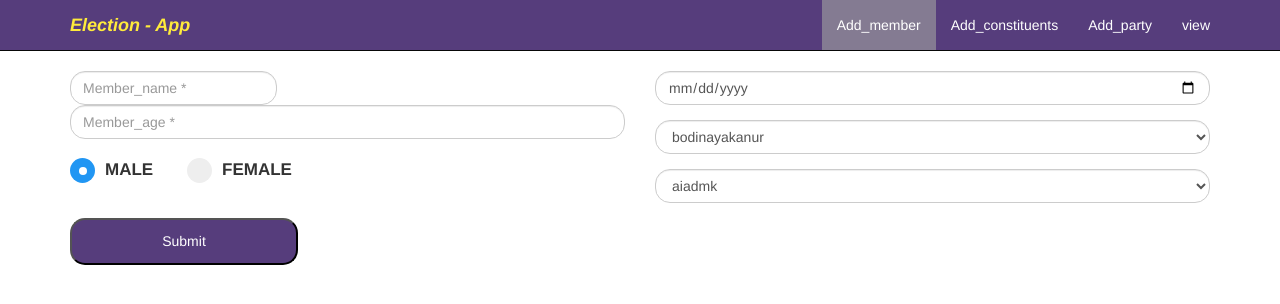
After one commit to varthu/Politics, a Django app: template app1/templates/addMember.html in a window 1280 px wide. The commit adds this page. Shown: the top 304 px of the page. Run offline with Django 3.2, Linux system fonts and the light colour scheme; the template is opened without the code that fills it, so the values that code supplies are empty; data comes from the database, SQL or seed files in the repository; some libraries are stand-ins or nearby versions.

Commit message:
Changes members

```diff
--- /dev/null
+++ b/app1/templates/addMember.html
@@ -0,0 +1,506 @@
+<!DOCTYPE html>
+<!-- saved from url=(0031)http://127.0.0.1:8000/addMember -->
+<html lang="en"><head><meta http-equiv="Content-Type" content="text/html; charset=UTF-8">
+
+  <meta name="viewport" content="width=device-width, initial-scale=1">
+  <link rel="stylesheet" href="./addMember_files/bootstrap.min.css">
+  <script src="./addMember_files/jquery.min.js"></script>
+  <script src="./addMember_files/bootstrap.min.js"></script>
+  <style>
+    .navbar {
+    background-color: #563d7c;
+    color: #f7f7f7;
+         }
+    .form-control {
+    border-radius: 1.5rem;
+       }
+       .btnSubmit {
+          border-radius: 1.5rem;
+          padding: 1%;
+          width: 20%;
+          cursor: pointer;
+          background: #563d7c;
+          color: #fff;
+        }
+    .navbar-inverse .navbar-nav>li>a {
+        color: #fff;
+    }
+    .navbar-inverse .navbar-brand {
+        color: #FFEB3B;
+        font-weight: 700;
+        font-style: italic;
+    }
+    .navbar-inverse .navbar-nav>.active>a, .navbar-inverse .navbar-nav>.active>a:focus, .navbar-inverse .navbar-nav>.active>a:hover {
+        color: #fff;
+        background-color: #9e9e9ea3;
+    }
+.checkcontainer {
+    position: relative;
+    padding-left: 35px;
+    padding-right: 30px;
+    margin-bottom: 12px;
+    cursor: pointer;
+    font-size: 17px;
+    -webkit-user-select: none;
+    -moz-user-select: none;
+    -ms-user-select: none;
+    user-select: none;
+}
+.checkcontainer input {
+    position: absolute;
+    opacity: 0;
+    cursor: pointer;
+}
+.checkcontainer input:checked ~ .radiobtn {
+    background-color: #2196F3;
+}
+.radiobtn {
+    position: absolute;
+    top: 0;
+    left: 0;
+    height: 25px;
+    width: 25px;
+    background-color: #eee;
+    border-radius: 50%;
+}
+.checkcontainer input:checked ~ .radiobtn:after {
+    display: block;
+}
+
+.checkcontainer .radiobtn:after {
+    top: 9px;
+    left: 9px;
+    width: 8px;
+    height: 8px;
+    border-radius: 50%;
+    background: white;
+}
+.radiobtn:after {
+    content: "";
+    position: absolute;
+    display: none;
+}
+
+  </style>
+</head>
+<body>
+  <div class="navbar navbar-inverse navbar-static-top ">
+    <div class="container">
+      <a href="http://127.0.0.1:8000/addMember#" class="navbar-brand">Election - App</a>
+      <div class="collapse navbar-collapse navHeaderCollapse">
+        <nav>
+            <ul class="nav navbar-nav navbar-right">
+              <li class="active"><a href="http://127.0.0.1:8000/addMember">Add_member</a></li>
+              <li><a href="http://127.0.0.1:8000/addConstituents">Add_constituents</a></li>
+              <li><a href="http://127.0.0.1:8000/addParty">Add_party</a></li>
+              <li><a href="http://127.0.0.1:8000/view_all">view</a></li>
+            </ul>
+        </nav>
+      </div>
+    </div>
+  </div>
+  <div class="container form">
+    <form action="http://127.0.0.1:8000/addMember" method="POST">
+        <input type="hidden" name="csrfmiddlewaretoken" value="HiqheWJC9VVyAd2Rhg1R8eeV7xtHnUdtuAg3WIgPmDIOTtPELSJtFP4xKx80vcps">
+    <div class="form">
+      <div class="form-content">
+        <div class="row">
+          <div class="col-md-6">
+            <div class="form-inline">
+              <input type="text" class="form-control" name="member_name" placeholder="Member_name *" value="">
+            </div>
+            <div class="form-group">
+              <input type="number" class="form-control" name="member_age" placeholder="Member_age *" value="">
+            </div>
+            <div class="form-group" style=" padding-bottom: 2px; padding-top: 4px; ">
+              <label class="checkcontainer">MALE
+                <input type="radio" checked="checked" value="M" name="gender">
+                <span class="radiobtn"></span>
+              </label>
+              <label class="checkcontainer">FEMALE
+                <input type="radio" value="F" name="gender">
+                <span class="radiobtn"></span>
+              </label>
+            </div>
+          </div>
+          <div class="col-md-6">
+            <div class="form-group">
+              <input type="date" class="form-control" name="ruling_start_date" placeholder="ruling_start_date *" value="">
+            </div>
+            <div class="form-group">
+              <select name="constituent_dropdown" class="form-control" placeholder="constituent_name">
+
+                <option value="17">bodinayakanur</option>
+
+                <option value="28">dharmapuri(west)</option>
+
+                <option value="19">kallakurinji</option>
+
+                <option value="26">kanyakumari(east)</option>
+
+                <option value="27">kanyakumari(west)</option>
+
+                <option value="22">madurai(central)</option>
+
+                <option value="20">madurai(north)</option>
+
+                <option value="21">madurai(south)</option>
+
+                <option value="23">madurai(west)</option>
+
+                <option value="18">periyakulam</option>
+
+                <option value="25">thiruchengodu</option>
+
+                <option value="24">thirukoilur</option>
+
+              </select>
+            </div>
+            <div class="form-group">
+              <select name="parties_dropdown" class="form-control" placeholder="party_name">
+
+                    <option value="7">aiadmk</option>
+
+                    <option value="8">dmk</option>
+
+              </select>
+            </div>
+          </div>
+        </div>
+        <button type="submit" class="btnSubmit">Submit</button>
+      </div>
+    </div>
+    </form>
+  </div>
+
+
+
+
+
+
+
+
+
+
+
+
+
+
+
+
+
+
+
+
+
+
+
+
+
+
+
+
+
+
+
+
+
+
+
+
+
+
+
+
+
+
+
+
+
+
+
+
+
+
+
+
+
+
+
+
+
+
+
+
+
+
+
+
+
+
+
+
+
+
+
+
+
+
+
+
+
+
+
+
+
+
+
+
+
+
+
+
+
+
+
+
+
+
+
+
+
+
+
+
+
+
+
+
+
+
+
+
+
+
+
+
+
+
+
+
+
+
+
+
+
+
+
+
+
+
+
+
+
+
+
+
+
+
+
+
+
+
+
+
+
+
+
+
+
+
+
+
+
+
+
+
+
+
+
+
+
+
+
+
+
+
+
+
+
+
+
+
+
+
+
+
+
+
+
+
+
+
+
+
+
+
+
+
+
+
+
+
+
+
+
+
+
+
+
+
+
+
+
+
+
+
+
+
+
+
+
+
+
+
+
+
+
+
+
+
+
+
+
+
+
+
+
+
+
+
+
+
+
+
+
+<!-- #form > .row{
+      padding: 10px;
+      width :50; -->
+
+  <!-- <div class="container" id="form" style= "border: 1px solid black; padding:10px;">
+    <div class="row">
+      <div class="col-md-6">
+        <div class="col-md-6">
+          <label for="Member_name" class="col-md-4 col-form-label text-md-right">Member_name</label>
+        </div>
+        <div class="col-md-6">
+          <input type="text" id="Member_name" class="form-control" name="Member-name">
+        </div>
+      </div>
+      <div class="col-md-6">
+      </div>
+    </div>
+    <div class="row">
+      <div class="col-md-6">
+        <div class="col-md-6">
+          <label for="Age" class="col-md-4 col-form-label text-md-right">Age</label>
+        </div>
+        <div class="col-md-6">
+          <input type="text" id="Age" class="form-control" name="Age">
+        </div>
+      </div>
+      <div class="col-md-6">
+      </div>
+    </div>
+    <div class="row">
+      <div class="col-md-6">
+        <div class="col-md-6">
+          <label for="Date" class="col-md-4 col-form-label text-md-right">Date</label>
+        </div>
+        <div class="col-md-6">
+          <input type="text" id="Date" class="form-control" name="Date">
+        </div>
+      </div>
+      <div class="col-md-6">
+      </div>
+    </div>
+    <div class="row">
+      <div class="col-md-6">
+        <div class="col-md-6">
+          <label for="constituent_name" class="col-md-4 col-form-label text-md-right" >constituent_name</label>
+        </div>
+        <div class="col-md-6" >
+          <select name="constituent_dropdown" class="form-control">
+
+            <option value="17">bodinayakanur</option>
+
+            <option value="28">dharmapuri(west)</option>
+
+            <option value="19">kallakurinji</option>
+
+            <option value="26">kanyakumari(east)</option>
+
+            <option value="27">kanyakumari(west)</option>
+
+            <option value="22">madurai(central)</option>
+
+            <option value="20">madurai(north)</option>
+
+            <option value="21">madurai(south)</option>
+
+            <option value="23">madurai(west)</option>
+
+            <option value="18">periyakulam</option>
+
+            <option value="25">thiruchengodu</option>
+
+            <option value="24">thirukoilur</option>
+
+          </select>
+        </div>
+        </div>
+      </div>
+      <div class="col-md-6">
+      </div>
+    <div class="row">
+      <div class="col-md-6">
+        <div class="col-md-6">
+        </div>
+        <div class="col-md-6">
+          <button type="submit" class="btn btn-primary">Submit</button>
+        </div>
+      </div>
+      <div class="col-md-6">
+      </div>
+    </div>
+  </div>
+</form>
+</body>
+</html>
+ -->
+
+
+
+<!-- <button type="text" id="submit" class="btn btn-outline-primary" name="submit">
+ -->
+</body></html>
--- a/project1/urls.py
+++ b/project1/urls.py
@@ -10,4 +10,5 @@ urlpatterns = [
     url('view_all',views.view_all,name="view_all"),
     url('editMember',views.edit_member,name="edit_member"),
     url('updateMember',views.update_member,name="update_member"),
+
  ]
```
Also changed, not shown: app1/templates/1.html (added, +19 -0 lines), app1/templates/sampleform.html (added, +143 -0 lines), app1/templates/sampleinterview.html (added, +80 -0 lines), app1/templates/view_all.html (line endings or trailing spaces), app1/views.py (line endings or trailing spaces).
